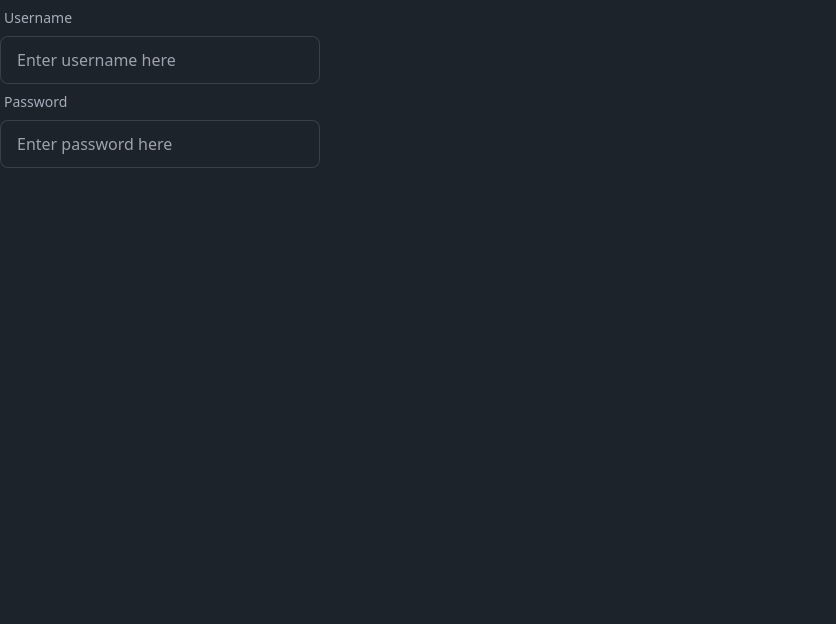
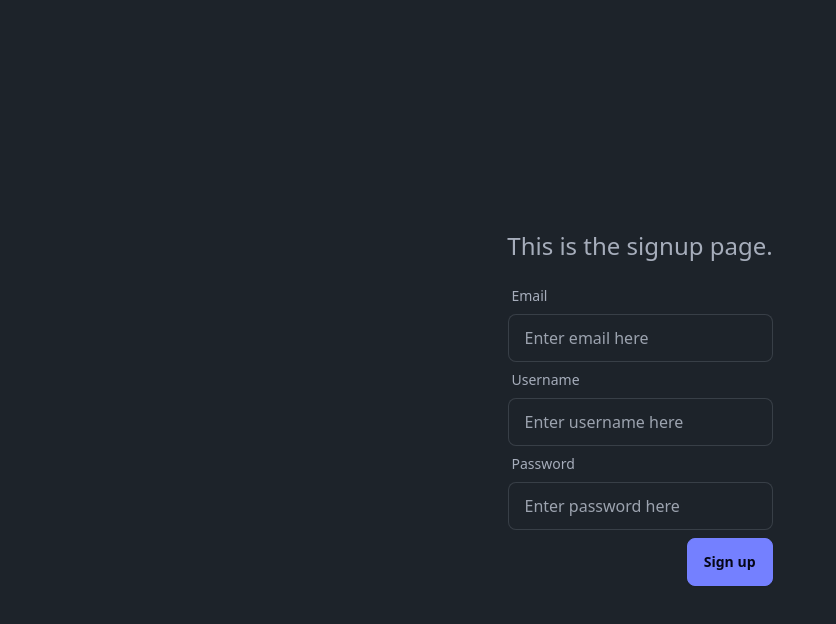
Before and after one commit to toooooby64/Simple-Login-App, a SvelteKit app: page /signup in a window 1280 px wide. Shown: the top 624 px of the page, without its empty margins (0-836 px from the left). Built offline with nearby package versions, Linux system fonts and the light colour scheme.

Commit message:
Added login page and homepage buttons to login and signup pages

```diff
--- a/src/routes/+page.svelte
+++ b/src/routes/+page.svelte
@@ -1,7 +1,9 @@
 <div class="w-auto min-h-screen flex flex-col items-center justify-center">
 	<h1 class="text-2xl p-2 m-2">This is the homepage.</h1>
 	<div>
-		<button class="btn btn-primary h-2"> </button>
+		<button class="btn btn-primary h-2">
+			<a href="./login">Login</a>
+		</button>
 		<button class="btn btn-primary h-2">
 			<a href="./signup">Sign up</a>
 		</button>
--- a/src/routes/signup/+page.svelte
+++ b/src/routes/signup/+page.svelte
@@ -2,7 +2,17 @@
 	import Input from '../input.svelte';
 </script>
 
-<div>
-	<Input type="text" placeholder="Enter username here" label="Username" />
-	<Input type="password" placeholder="Enter password here" label="Password" />
+<div class="w-auto min-h-screen flex flex-col items-center justify-center text-center">
+	<h1 class="text-2xl p-2 m-2">This is the signup page.</h1>
+	<div>
+		<Input type="email" placeholder="Enter email here" label="Email" />
+		<Input type="text" placeholder="Enter username here" label="Username" />
+		<Input type="password" placeholder="Enter password here" label="Password" />
+
+		<div class="w-auto flex justify-end ">
+			<button class="btn btn-primary mt-2">
+				<a href="./signup">Sign up</a>
+			</button>
+		</div>
+	</div>
 </div>
```
